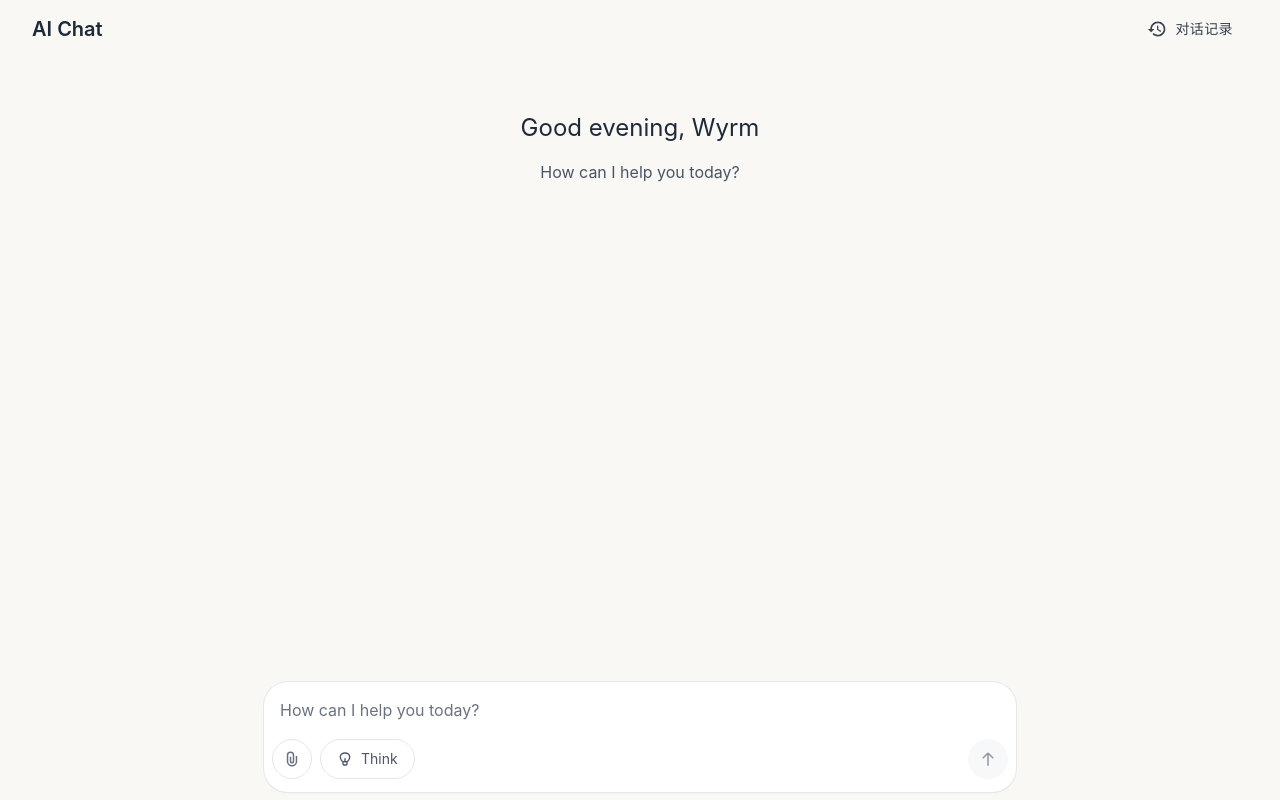
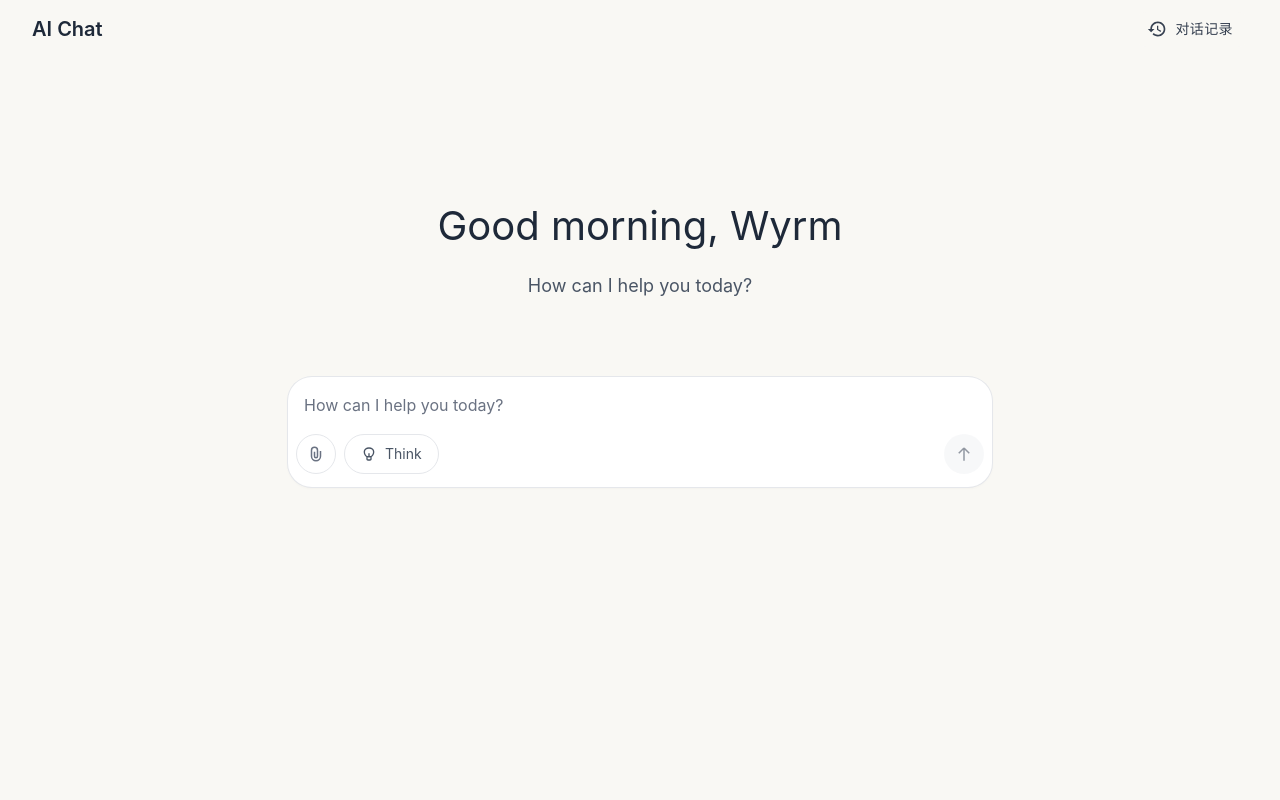
Before and after one commit to Rain-kl/cyber_ui, a Next.js app: page / in a window 1280 px wide. Built offline with nearby package versions, Linux system fonts and the light colour scheme.

Commit message:
首页输入框居中

```diff
--- a/app/globals.css
+++ b/app/globals.css
@@ -42,6 +42,12 @@ body {
   max-width: 752px;
   margin-left: auto;
   margin-right: auto;
+  height: 100%;
+}
+
+/* 确保初始状态的容器占满全部高度 */
+.chat-message-container .relative.h-full {
+  height: calc(100vh - 4rem); /* 减去顶栏高度 */
 }
 
 .user-avatar {
--- a/components/ChatHeader.tsx
+++ b/components/ChatHeader.tsx
@@ -1,18 +1,45 @@
+'use client';
+
+import { useState, useEffect } from 'react';
+
 interface ChatHeaderProps {
   title?: string;
   subtitle?: string;
 }
 
 export default function ChatHeader({
-  title = 'Good evening, Wyrm',
+  title,
   subtitle = 'How can I help you today?',
 }: ChatHeaderProps) {
+  const [greeting, setGreeting] = useState('Good evening, Wyrm');
+
+  useEffect(() => {
+    const updateGreeting = () => {
+      const now = new Date();
+      const hour = now.getHours();
+
+      if (hour >= 5 && hour < 12) {
+        setGreeting('Good morning, Wyrm');
+      } else if (hour >= 12 && hour < 17) {
+        setGreeting('Good afternoon, Wyrm');
+      } else {
+        setGreeting('Good evening, Wyrm');
+      }
+    };
+
+    updateGreeting();
+    // 每分钟更新一次问候语
+    const interval = setInterval(updateGreeting, 60000);
+
+    return () => clearInterval(interval);
+  }, []);
+
   return (
-    <div className="text-center py-12 px-8">
-      <h1 className="text-2xl font-normal text-gray-800 mb-4 flex items-center justify-center gap-2">
-        {title}
+    <div className="text-center px-8">
+      <h1 className="font-normal text-gray-800 mb-4 whitespace-nowrap" style={{ fontSize: '40px' }}>
+        {title || greeting}
       </h1>
-      {subtitle && <p className="text-gray-600 text-base">{subtitle}</p>}
+      {subtitle && <p className="text-gray-600 text-lg">{subtitle}</p>}
     </div>
   );
 }
--- a/components/ChatInterface.tsx
+++ b/components/ChatInterface.tsx
@@ -70,7 +70,20 @@ export default function ChatInterface() {
       <div className="flex-1 overflow-y-auto pt-16">
         <div className="chat-message-container">
           {!hasMessages && !showHistoryMessages ? (
-            <ChatHeader />
+            <div className="relative h-full">
+              {/* 打招呼文字放在屏幕上半部分 */}
+              <div className="absolute top-1/4 left-1/2 transform -translate-x-1/2 -translate-y-1/2 w-max">
+                <ChatHeader />
+              </div>
+              {/* 输入框放在屏幕中心 */}
+              <div className="absolute top-1/2 left-1/2 transform -translate-x-1/2 -translate-y-1/2 w-full max-w-4xl px-4">
+                <ChatInput
+                  onSendMessage={sendMessage}
+                  disabled={isLoading}
+                  placeholder="How can I help you today?"
+                />
+              </div>
+            </div>
           ) : (
             <div className="px-4 py-6">
               {/* 显示历史记录或当前对话 */}
@@ -132,15 +145,13 @@ export default function ChatInterface() {
         </div>
       </div>
 
-      {/* Chat Input Area - 只在非历史记录模式下显示 */}
-      {!showHistoryMessages && (
+      {/* Chat Input Area - 只在有消息且非历史记录模式下显示 */}
+      {!showHistoryMessages && hasMessages && (
         <div className="max-w-4xl mx-auto w-full">
           <ChatInput
             onSendMessage={sendMessage}
             disabled={isLoading}
-            placeholder={
-              hasMessages ? 'Reply to Claude...' : 'How can I help you today?'
-            }
+            placeholder="Reply to Claude..."
           />
         </div>
       )}
```
